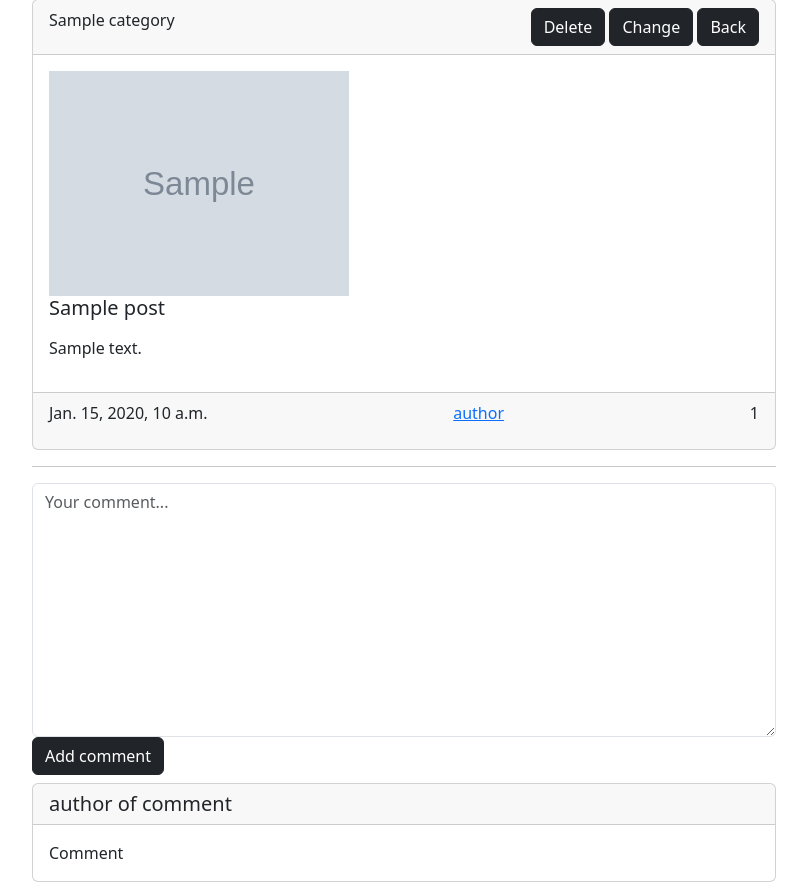
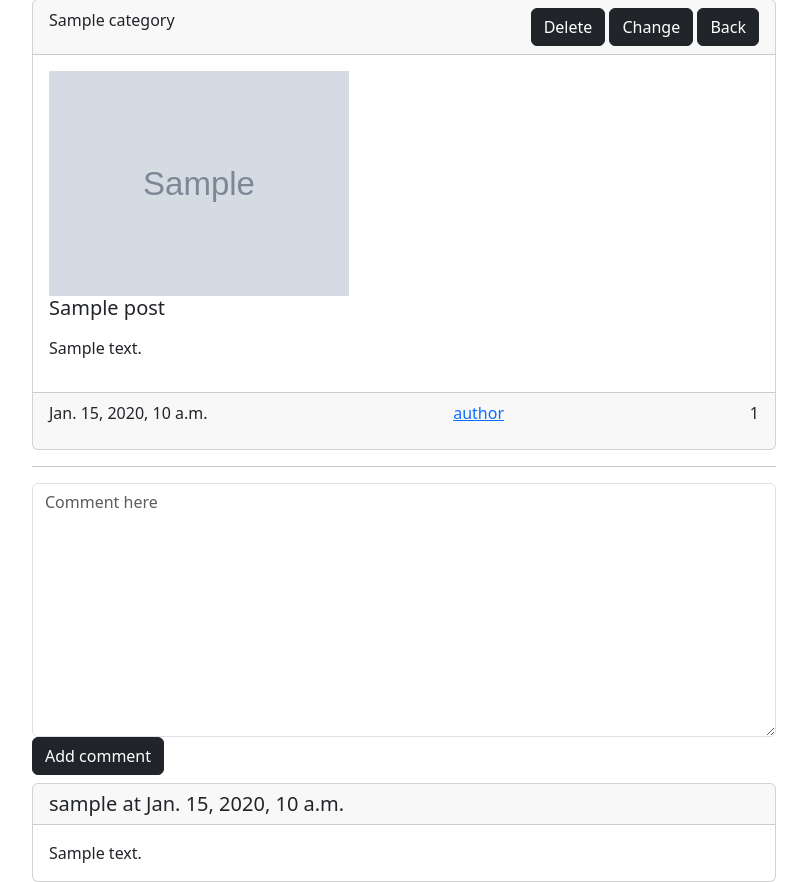
Before and after one commit to evgborovoy/culinary, a Django app: page /post/1/ in a window 1280 px wide. Shown: the part 57-939 px from the top of the page, without its empty margins (50-857 px from the left). Run offline with Django 5.2, Linux system fonts and the light colour scheme; a user stored in the database is signed in; tables that the repository leaves empty hold one stand-in row (values such as "Sample post"); grey boxes marked "Sample" are stand-in pictures.

Commit message:
add comments on post

```diff
--- a/cooking/forms.py
+++ b/cooking/forms.py
@@ -1,5 +1,5 @@
 from django import forms
-from .models import Post
+from .models import Post, Comment
 from django.contrib.auth.forms import AuthenticationForm, UserCreationForm
 from django.contrib.auth.models import User
 
@@ -38,3 +38,14 @@ class RegistrationForm(UserCreationForm):
         widget=forms.PasswordInput(attrs={"class": "form-control", "placeholder": "Password"}))
     password2 = forms.CharField(
         widget=forms.PasswordInput(attrs={"class": "form-control", "placeholder": "Confirm Password"}))
+
+
+class CommentForm(forms.ModelForm):
+    class Meta:
+        model = Comment
+        fields = ("text",)
+        widgets = {
+            "text": forms.Textarea(attrs={"class": "form-control",
+                                          "placeholder": "Comment here",
+                                          })
+        }
--- a/cooking/models.py
+++ b/cooking/models.py
@@ -1,5 +1,6 @@
 from django.db import models
 from django.urls import reverse
+from django.contrib.auth.models import User
 
 
 class Category(models.Model):
@@ -27,3 +28,13 @@ class Post(models.Model):
 
     def get_absolute_url(self):
         return reverse("cooking:post_detail", kwargs={"pk": self.pk})
+
+
+class Comment(models.Model):
+    post = models.ForeignKey(Post, on_delete=models.CASCADE)
+    user = models.ForeignKey(User, on_delete=models.CASCADE)
+    text = models.TextField()
+    created_at = models.DateTimeField(auto_now_add=True)
+
+    def __str__(self):
+        return self.text
--- a/cooking/templates/cooking/post_detail.html
+++ b/cooking/templates/cooking/post_detail.html
@@ -9,7 +9,8 @@
                         <div>
                             <a href="{% url 'cooking:post_delete' pk=post.pk %}" class="btn btn-dark">Delete</a>
                             <a href="{% url 'cooking:post_update' pk=post.pk %}" class="btn btn-dark">Change</a>
-                            <a href="{% url 'cooking:category_list' pk=post.category.pk %}" class="btn btn-dark">Back</a>
+                            <a href="{% url 'cooking:category_list' pk=post.category.pk %}"
+                               class="btn btn-dark">Back</a>
                         </div>
                     </div>
                     <div class="card-body">
@@ -35,18 +36,24 @@
                 <hr>
 
                 <!--  reviews-->
-                <form action="#!" method="post" , enctype="multipart/form-data">
-                    <input type="hidden" name="csrfmiddlewaretoken"
-                           value="dVpvJs374bq08P5ZzKsB7pSNUnoJ6PXRIDRXHc1fjvFIdKmbXrQMDMR0wYHLFtut">
-                    <textarea name="text" cols="40" rows="10" class="form-control"
-                              placeholder="Your comment..." required id="id_text"></textarea>
-                    <button class="btn btn-dark" type="submit">Add comment</button>
-                </form>
-                <div class="card mt-2"><h5 class="card-header">author of comment</h5>
-                    <div class="card-body">
-                        <p class="card-text">Comment</p>
+                {% if request.user.is_authenticated %}
+                    <form action="{% url 'cooking:add_comment' pk=post.pk %}" method="post"
+                          enctype="multipart/form-data">
+                        {% csrf_token %}
+                        {% include "components/_messages.html" %}
+                        {{ comment_form.text }}
+                        <button class="btn btn-dark" type="submit">Add comment</button>
+                    </form>
+                {% endif %}
+                {% for comment in comments %}
+                    <div class="card mt-2"><h5 class="card-header">{{ comment.user }} at {{ comment.created_at }}</h5>
+                        <div class="card-body">
+                            <p class="card-text">{{ comment.text }}</p>
+                        </div>
                     </div>
-                </div>
+                {% endfor %}
+
+
             </div>
 
             <!--  Recommendation-->
--- a/cooking/urls.py
+++ b/cooking/urls.py
@@ -1,6 +1,6 @@
 from django.urls import path
 from .views import user_login, user_logout, user_register, Index, PostsByCategory, PostDetail, AddPost, PostUpdate, \
-    PostDelete, SearchResults
+    PostDelete, SearchResults, add_comment
 
 app_name = "cooking"
 
@@ -12,6 +12,7 @@ urlpatterns = [
     path("post/<int:pk>/delete/", PostDelete.as_view(), name="post_delete"),
     path("add_post/", AddPost.as_view(), name="add_post"),
     path("search/", SearchResults.as_view(), name="search"),
+    path("post/<int:pk>/add_comment/", add_comment, name="add_comment"),
     path("login/", user_login, name="login"),
     path("logout/", user_logout, name="logout"),
     path("register/", user_register, name="register"),
--- a/cooking/views.py
+++ b/cooking/views.py
@@ -6,8 +6,8 @@ from django.contrib import messages
 from django.urls import reverse_lazy
 from django.views.generic import ListView, DetailView, CreateView, UpdateView, DeleteView
 
-from .models import Post, Category
-from .forms import PostAddForm, LoginForm, RegistrationForm
+from .models import Post, Category, Comment
+from .forms import PostAddForm, LoginForm, RegistrationForm, CommentForm
 
 
 class Index(ListView):
@@ -41,6 +41,10 @@ class PostDetail(DetailView):
         context["title"] = post.title
         post_recommends = Post.objects.exclude(pk=self.kwargs["pk"]).order_by("-watched")[:5]
         context["post_recommends"] = post_recommends
+        if self.request.user.is_authenticated:
+            context["comment_form"] = CommentForm
+
+        context["comments"] = Comment.objects.filter(post=post)
         return context
 
 
@@ -67,6 +71,7 @@ class PostDelete(DeleteView):
         self.object.save()
         return HttpResponseRedirect(success_url)
 
+
 class SearchResults(Index):
     def get_queryset(self):
         word = self.request.GET.get("q")
@@ -75,6 +80,16 @@ class SearchResults(Index):
         )
         return posts
 
+
+def add_comment(request: HttpRequest, pk) -> HttpResponse:
+    form = CommentForm(data=request.POST)
+    if form.is_valid():
+        comment = form.save(commit=False)
+        comment.user = request.user
+        comment.post = Post.objects.get(pk=pk)
+        comment.save()
+        messages.success(request, "Your comment has been successfully added")
+    return redirect("cooking:post_detail", pk)
 
 
 def user_login(request: HttpRequest) -> HttpResponse:
```
Also changed, not shown: cooking/admin.py (+8 -1 lines), cooking/migrations/0003_alter_post_category_comment.py (added).
